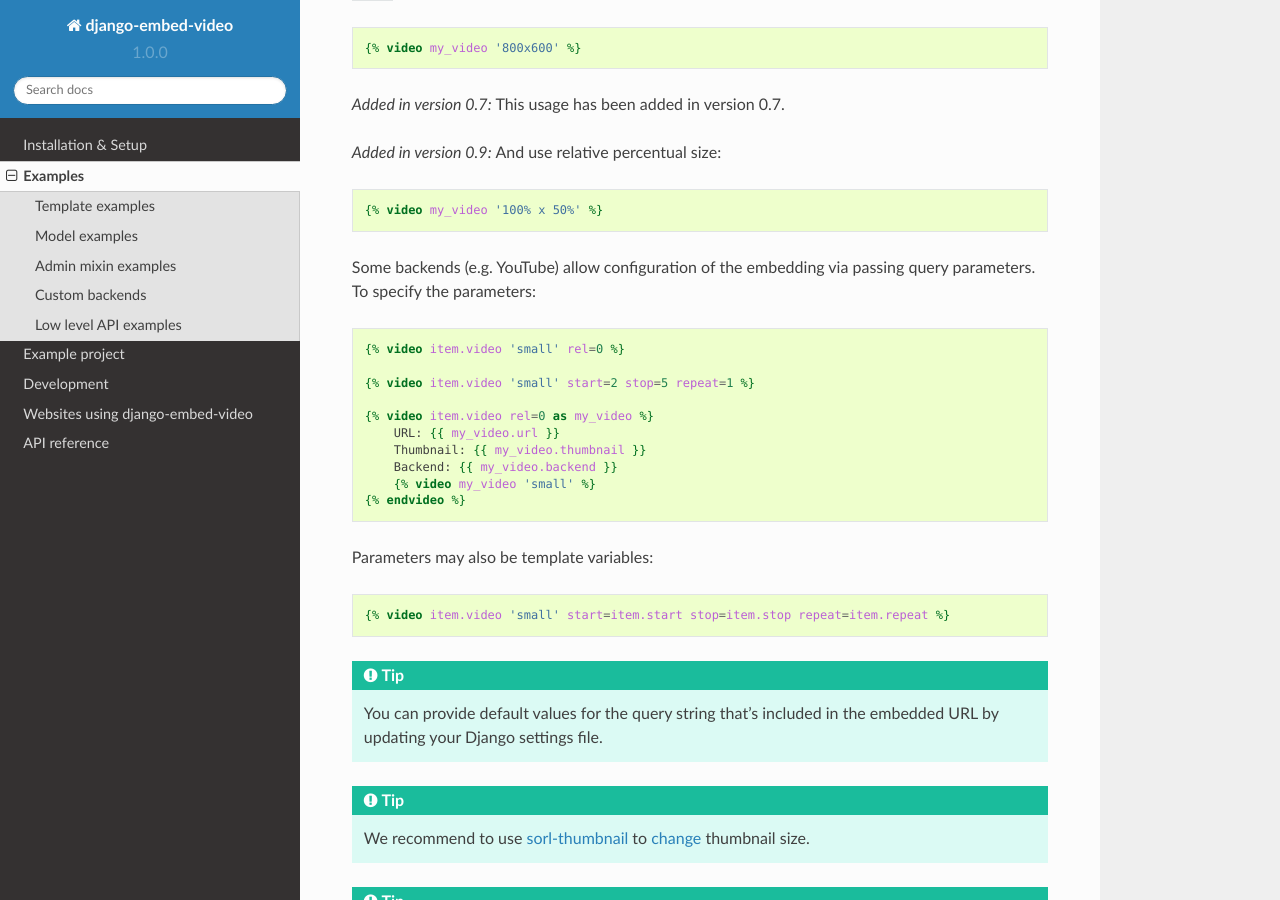
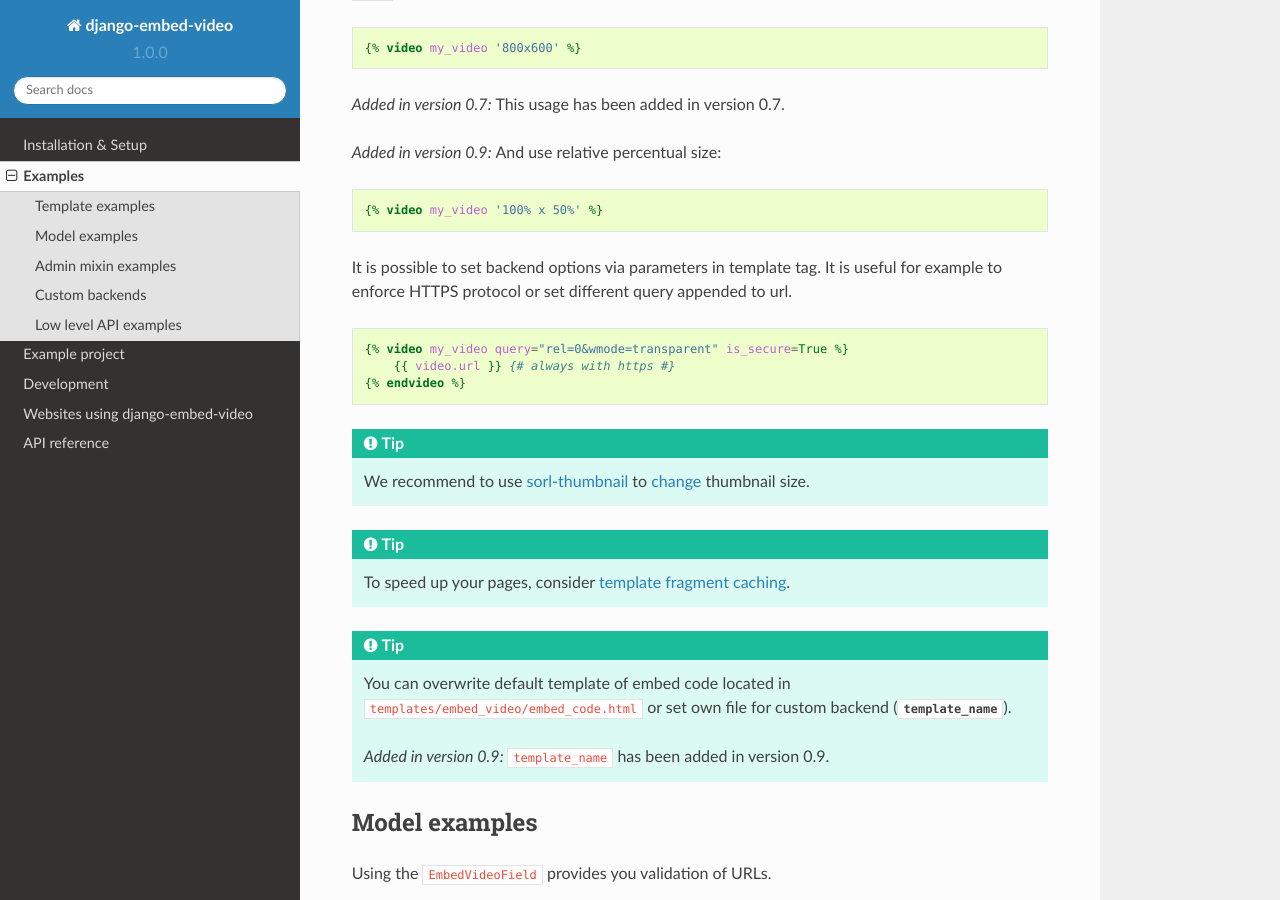
Before and after one commit to jazzband/django-embed-video, a Sphinx documentation site: the page built from docs/examples.rst, in a window 1280 px wide and 900 px high, scrolled down 645 px. Built offline with Sphinx 7.4.7 and the Read the Docs theme 2.0.0, drawn with Linux system fonts in a browser that asks for light colours.

Commit message:
Update docs [skip ci]

```diff
--- a/docs/examples.rst
+++ b/docs/examples.rst
@@ -48,33 +48,15 @@
       {% video my_video '100% x 50%' %}
 
 
-Some backends (e.g. YouTube) allow configuration of the embedding via passing
-query parameters.  To specify the parameters:
+It is possible to set backend options via parameters in template tag. It is
+useful for example to enforce HTTPS protocol or set different query appended
+to url.
 
 ::
 
-    {% video item.video 'small' rel=0 %}
-
-    {% video item.video 'small' start=2 stop=5 repeat=1 %}
-
-    {% video item.video rel=0 as my_video %}
-        URL: {{ my_video.url }}
-        Thumbnail: {{ my_video.thumbnail }}
-        Backend: {{ my_video.backend }}
-        {% video my_video 'small' %}
+    {% video my_video query="rel=0&wmode=transparent" is_secure=True %}
+        {{ video.url }} {# always with https #}
     {% endvideo %}
-
-Parameters may also be template variables:
-
-::
-
-    {% video item.video 'small' start=item.start stop=item.stop repeat=item.repeat %}
-
-
-.. tip::
-
-  You can provide default values for the query string that's included in the
-  embedded URL by updating your Django settings file.
 
 
 .. tip::
```
Also changed, not shown: 1 other file.
